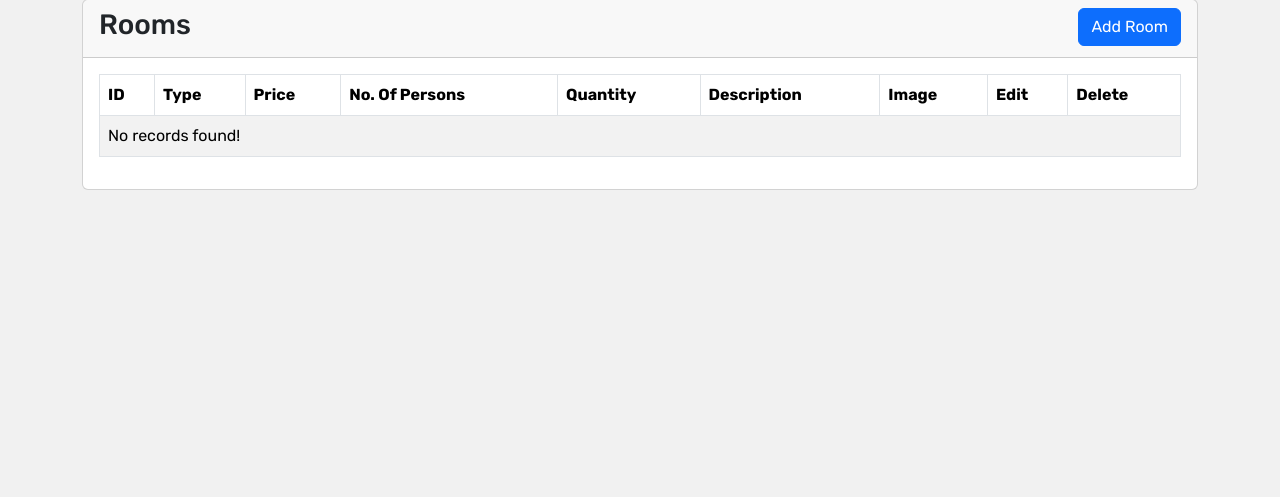
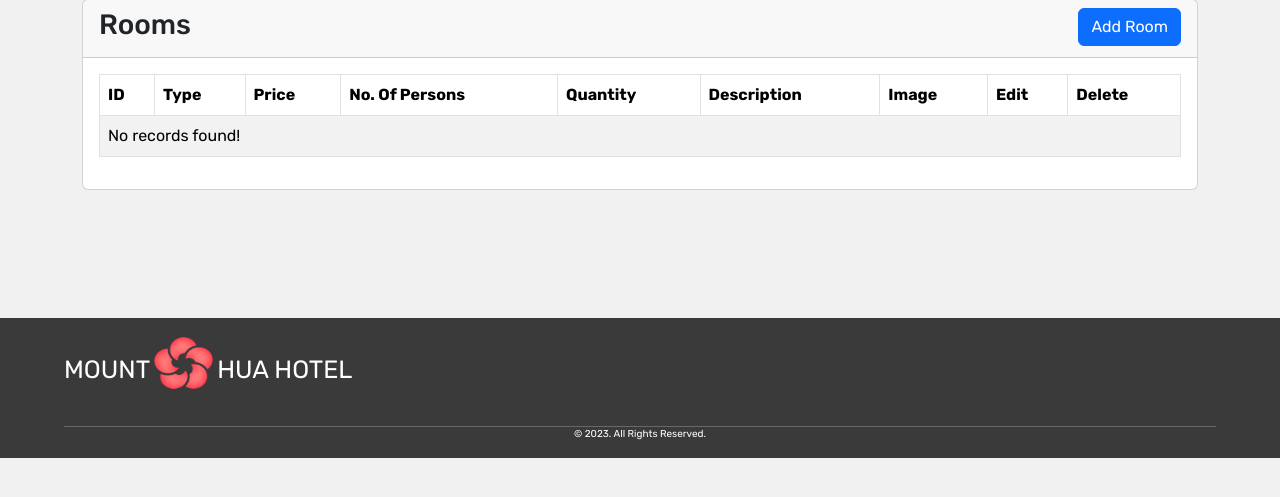
Before and after one commit to alienstro/Web-Based-Hotel-System-Simple-, a PHP site: page /admin/admin_adminPanel_page.php in a window 1280 px wide. Shown: the part 141-638 px from the top of the page. Run offline with PHP 8.4, Linux system fonts and the light colour scheme; data that the repository does not hold is empty.

Commit message:
Add files via upload

```diff
--- a/website/admin/admin_adminPanel_page.php
+++ b/website/admin/admin_adminPanel_page.php
@@ -93,6 +93,19 @@ require_once '../admin/includes/admin_view.inc.php';
         </div>
     </div>
 
+    <footer>
+        <div class="footer_left">
+            <h1 class="mount">MOUNT </h1>
+            <img src="../picture/mounthua.webp" alt="Mount Hua Logo" class="mount_hua_logo">
+            <h1 class="hua_hotel"> HUA HOTEL</h1>
+        </div>
+
+        <div class="footer_bottom">
+            <p>&copy; 2023. All Rights Reserved.</p>
+        </div>
+    </footer>
+
+
 </body>
 
 </html>
--- a/website/admin/admin_bookings_page.php
+++ b/website/admin/admin_bookings_page.php
@@ -51,6 +51,7 @@ require_once './includes/admin_view.inc.php';
     ?>
 
 
+
 </body>
 
 </html>
--- a/website/admin/admin_room_page.php
+++ b/website/admin/admin_room_page.php
@@ -57,9 +57,6 @@ require_once './includes/admin_view.inc.php';
 
     ?>
 
-
-
-
     <footer>
         <div class="footer_left">
             <h1 class="mount">MOUNT </h1>
--- a/website/admin/includes/admin_booking.inc.php
+++ b/website/admin/includes/admin_booking.inc.php
@@ -19,7 +19,7 @@ if (isset($_POST['book_room_btn'])) {
 
 
 
-        header('Location: ../admin_bookings_page.php');
+        header('Location: ../admin_room_page.php');
 
         $pdo = null;
         $stmt = null;
--- a/website/admin/includes/admin_model.inc.php
+++ b/website/admin/includes/admin_model.inc.php
@@ -5,6 +5,7 @@ require_once 'dbh.inc.php';
 class admin_model extends Dbh
 {
 
+    // Inserting room and its attributes to db
     public function set_room($is_Available, $type, $price, $persons, $quantity, $description, $image_name_new)
     {
         $query = "INSERT INTO room (is_Available, type, price, persons, quantity, description, image) VALUES (:is_Available, :type, :price, :persons, :quantity, :description, :image);";
@@ -20,6 +21,7 @@ class admin_model extends Dbh
         $stmt->execute();
     }
 
+    // Editing room and its attributes to db
     public function edit_room($room_id, $type, $price, $persons, $quantity, $description, $image_name_new)
     {
         $query = "UPDATE room SET type = :type, price = :price, persons = :persons, quantity = :quantity, description = :description, image = :image WHERE room_id = :room_id;";
@@ -37,6 +39,7 @@ class admin_model extends Dbh
         $stmt->execute();
     }
 
+    // Decreasing room quantity when user booked
     public function decrease_room_quantity($room_id, $quantity)
     {
         $query = "UPDATE room SET quantity = :quantity - 1 WHERE room_id = :room_id;";
@@ -47,6 +50,7 @@ class admin_model extends Dbh
         $stmt->execute();
     }
 
+    // Increasing room quantity when user unbooked
     public function increase_room_quantity($room_id, $quantity)
     {
         $query = "UPDATE room SET quantity = :quantity + 1 WHERE room_id = :room_id;";
@@ -57,6 +61,7 @@ class admin_model extends Dbh
         $stmt->execute();
     }
 
+    // Inserting the room_id and user_id to "users_room" for booking duplicates
     public function insert_room_id($rooms_id, $user_id)
     {
         $query = "INSERT INTO user_rooms (users_id, rooms_id) VALUES (:users_id, :rooms_id);";
@@ -67,6 +72,7 @@ class admin_model extends Dbh
         $stmt->execute();
     }
 
+    // Removing the room_id and user_id from "users_room"
     public function remove_room_id($rooms_id, $user_id)
     {
         $query = "DELETE FROM user_rooms WHERE rooms_id = :rooms_id AND users_id = :users_id;";
@@ -77,23 +83,13 @@ class admin_model extends Dbh
         $stmt->execute();
     }
 
+    // Getting the user's booked room data
     public function get_users_room_data()
     {
+        $user_rooms_id_arrays = $this->get_user_room_id();
 
-        // $user_id = $_SESSION['user_id'];
-
-        // $query = "SELECT * FROM user_rooms WHERE users_id = :users_id;";
-
-        // $stmt = $this->connect()->prepare($query);
-        // $stmt->bindParam(":users_id", $user_id);
-        // $stmt->execute();
-
-        // $user_rooms_id = $stmt->fetch(PDO::FETCH_ASSOC);
-
-        $user_rooms_ids = $this->get_user_room_id();
-
-        foreach ($user_rooms_ids as $user_rooms_id) {
-            $rooms_id = $user_rooms_id['rooms_id'];
+        foreach ($user_rooms_id_arrays as $user_rooms_id_array) {
+            $rooms_id = $user_rooms_id_array['rooms_id'];
 
             $query = "SELECT * FROM room WHERE room_id = :rooms_id";
 
@@ -105,10 +101,9 @@ class admin_model extends Dbh
 
             return $result;
         }
-
-
     }
 
+    // Getting the user's id from user_rooms table
     public function get_user_room_id()
     {
         $user_id = $_SESSION['user_id'];
@@ -119,11 +114,16 @@ class admin_model extends Dbh
         $stmt->bindParam(":users_id", $user_id);
         $stmt->execute();
 
-        $user_rooms_id = $stmt->fetchAll(PDO::FETCH_ASSOC);
+        $user_rooms_id_array = $stmt->fetchAll(PDO::FETCH_ASSOC);
 
-        return $user_rooms_id;
+        return $user_rooms_id_array;
     }
 
+    public function get_uniqid_from_usersroom() {
+
+    }
+
+    // Getting room data from room table
     public function get_room_data()
     {
         $query = "SELECT * FROM room;";
@@ -136,6 +136,7 @@ class admin_model extends Dbh
         return $result;
     }
 
+    // Getting room_id from room table
     public function get_room_id($room_id)
     {
         $query = "SELECT * FROM room WHERE room_id = :room_id LIMIT 1;";
@@ -154,6 +155,7 @@ class admin_model extends Dbh
         return $result;
     }
 
+    // Deleting room from admin panel
     public function delete_room($room_id)
     {
 
--- a/website/admin/includes/admin_unbooking.inc.php
+++ b/website/admin/includes/admin_unbooking.inc.php
@@ -19,7 +19,7 @@ if (isset($_POST['unbook_room_btn'])) {
 
 
 
-        header('Location: ../admin_room_page.php');
+        header('Location: ../admin_bookings_page.php');
 
         $pdo = null;
         $stmt = null;
--- a/website/admin/includes/admin_view.inc.php
+++ b/website/admin/includes/admin_view.inc.php
@@ -140,13 +140,14 @@ class admin_view
         } else {
             $result = $admin_model->get_users_room_data($user_id);
 
+            // <input type='hidden' name='user_rooms_id' value='" . $row['id'] . "' />
             foreach ($result as $row) {
 
                 echo "
 
                 <form action='./includes/admin_unbooking.inc.php' method='POST'>
                     <div class='room_container'>
-                    <input type='hidden' name='user_rooms_id' value='" . $row['id'] . "' />
+
                     <input type='hidden' name='quantity' value='" . $row['quantity'] . "' />
                     <input type='hidden' name='room_id' value='" . $row['room_id'] . "' />
                         <div class='column_img'>
@@ -167,7 +168,6 @@ class admin_view
                         </div>
                     </div>
                 </form>";
-
             }
         }
     }
```
Also changed, not shown: website/homePage.css (line endings or trailing spaces).
